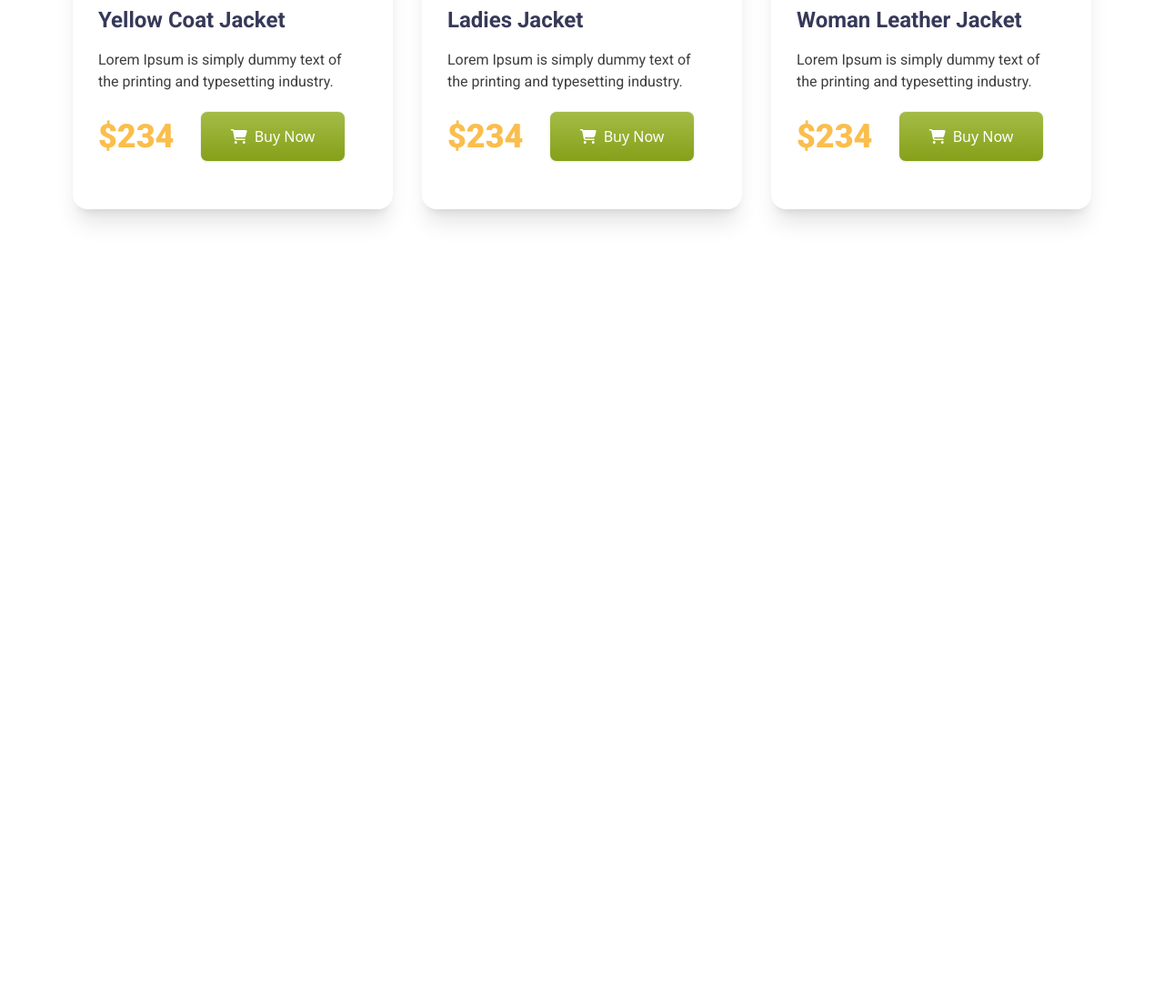
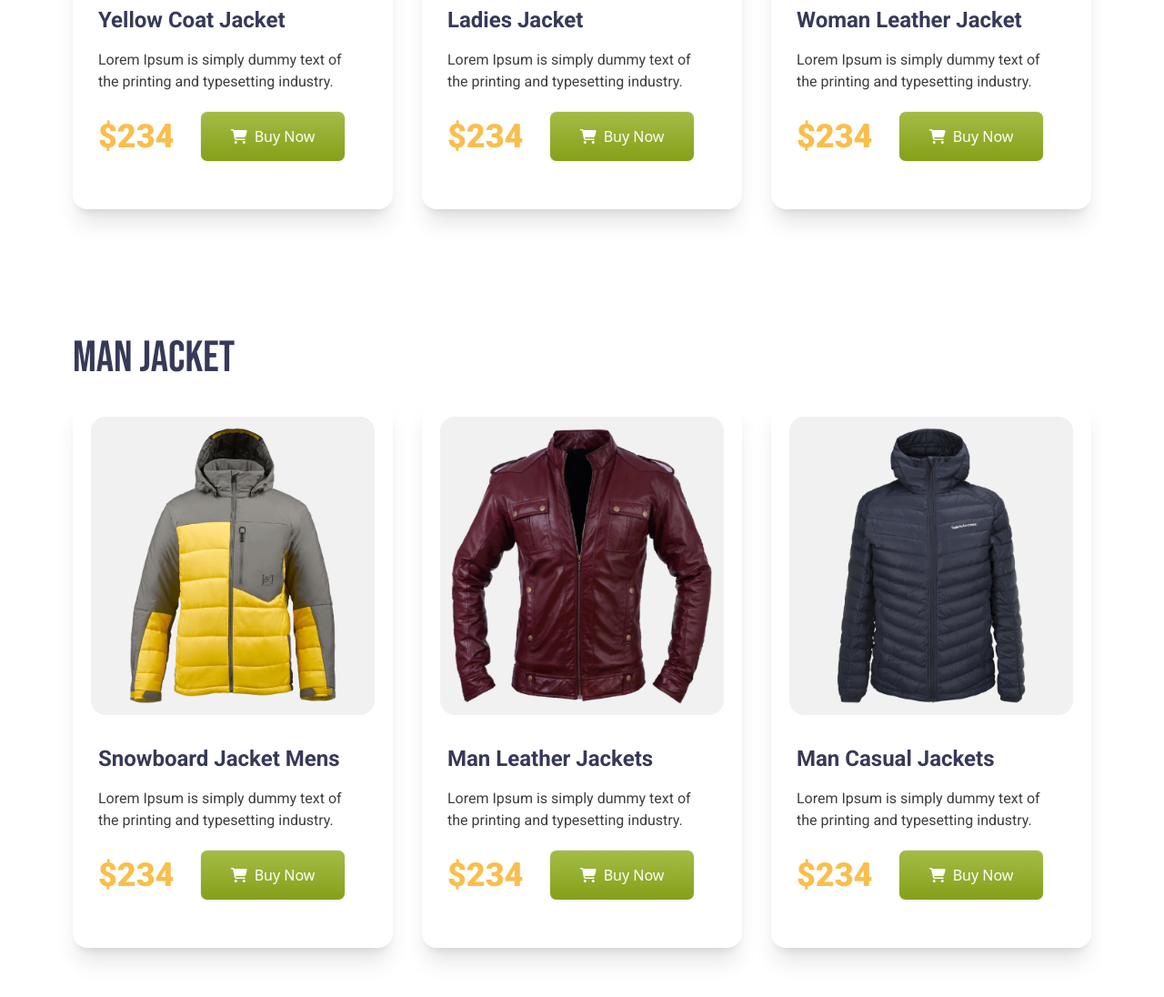
Before and after one commit to KMTonmoy/Penguin-Fashion-DaisyUI, a plain HTML site: page index.html in a window 1280 px wide. Shown: the part 1523-2619 px from the top of the page at 91% size. Before the commit the page ends 1823 px from the top, so only its background shows below. Drawn offline with nearby package versions, Linux system fonts and the light colour scheme.

Commit message:
Mens Jacket Section add

```diff
--- a/index.html
+++ b/index.html
@@ -177,6 +177,75 @@
             </div>
         </section>
 
+
+
+        <section class="WoMan-Jacket   py-5 px-2 md:px-20 md:mx-auto">
+            <h1 class="font-normal font-babus text-5xl text-section-title mb-5">Man Jacket</h1>
+            <div class="grid md:grid-cols-3 grid-cols-1 gap-8">
+
+
+
+                <div class="card bg-base-100 shadow-xl p-5">
+                    <figure class="bg-[#F1F1F1] p-3 rounded-2xl">
+                        <img src="assets/jacket-4.png" alt="Jacket" class="rounded-xl" />
+                    </figure>
+                    <div class="card-body -ml-6">
+                        <h2 class="card-title text-section-title text-2xl font-roboto mb-2">Snowboard Jacket Mens</h2>
+                        <p class="text-common-p-color text-base font-roboto font-normal mb-3">Lorem Ipsum is simply dummy text of the
+                            printing and typesetting industry.</p>
+                        <div class="card-actions flex justify-between items-center">
+                            <p class="text-gold-color font-roboto font-black text-4xl">$234</p>
+                            <button class="btn bg-gradient-to-b from-[#A4BC46] to-[#85A019] text-white font-medium text-base w-40 h-14"><i class="fa-solid fa-cart-shopping"></i> Buy Now</button>
+                        </div>
+                    </div>
+                </div>
+                <div class="card bg-base-100 shadow-xl p-5">
+                    <figure class="bg-[#F1F1F1] p-3 rounded-2xl">
+                        <img src="assets/jacket-5.png" alt="Jacket" class="rounded-xl" />
+                    </figure>
+                    <div class="card-body -ml-6">
+                        <h2 class="card-title text-section-title text-2xl font-roboto mb-2">Man Leather Jackets</h2>
+                        <p class="text-common-p-color text-base font-roboto font-normal mb-3">Lorem Ipsum is simply dummy text of the
+                            printing and typesetting industry.</p>
+                        <div class="card-actions flex justify-between items-center">
+                            <p class="text-gold-color font-roboto font-black text-4xl">$234</p>
+                            <button class="btn bg-gradient-to-b from-[#A4BC46] to-[#85A019] text-white font-medium text-base w-40 h-14"><i class="fa-solid fa-cart-shopping"></i> Buy Now</button>
+                        </div>
+                    </div>
+                </div>
+                <div class="card bg-base-100 shadow-xl p-5">
+                    <figure class="bg-[#F1F1F1] p-3 rounded-2xl">
+                        <img src="assets/jacket-6.png" alt="Jacket" class="rounded-xl" />
+                    </figure>
+                    <div class="card-body -ml-6">
+                        <h2 class="card-title text-section-title text-2xl font-roboto mb-2">Man Casual Jackets</h2>
+                        <p class="text-common-p-color text-base font-roboto font-normal mb-3">Lorem Ipsum is simply dummy text of the
+                            printing and typesetting industry.</p>
+                        <div class="card-actions flex justify-between items-center">
+                            <p class="text-gold-color font-roboto font-black text-4xl">$234</p>
+                            <button class="btn bg-gradient-to-b from-[#A4BC46] to-[#85A019] text-white font-medium text-base w-40 h-14"><i class="fa-solid fa-cart-shopping"></i> Buy Now</button>
+                        </div>
+                    </div>
+                </div>
+
+
+
+
+
+
+            </div>
+        </section>
+
+
+
+
+
+
+
+
+
+
+
     </main>
 
 
```
